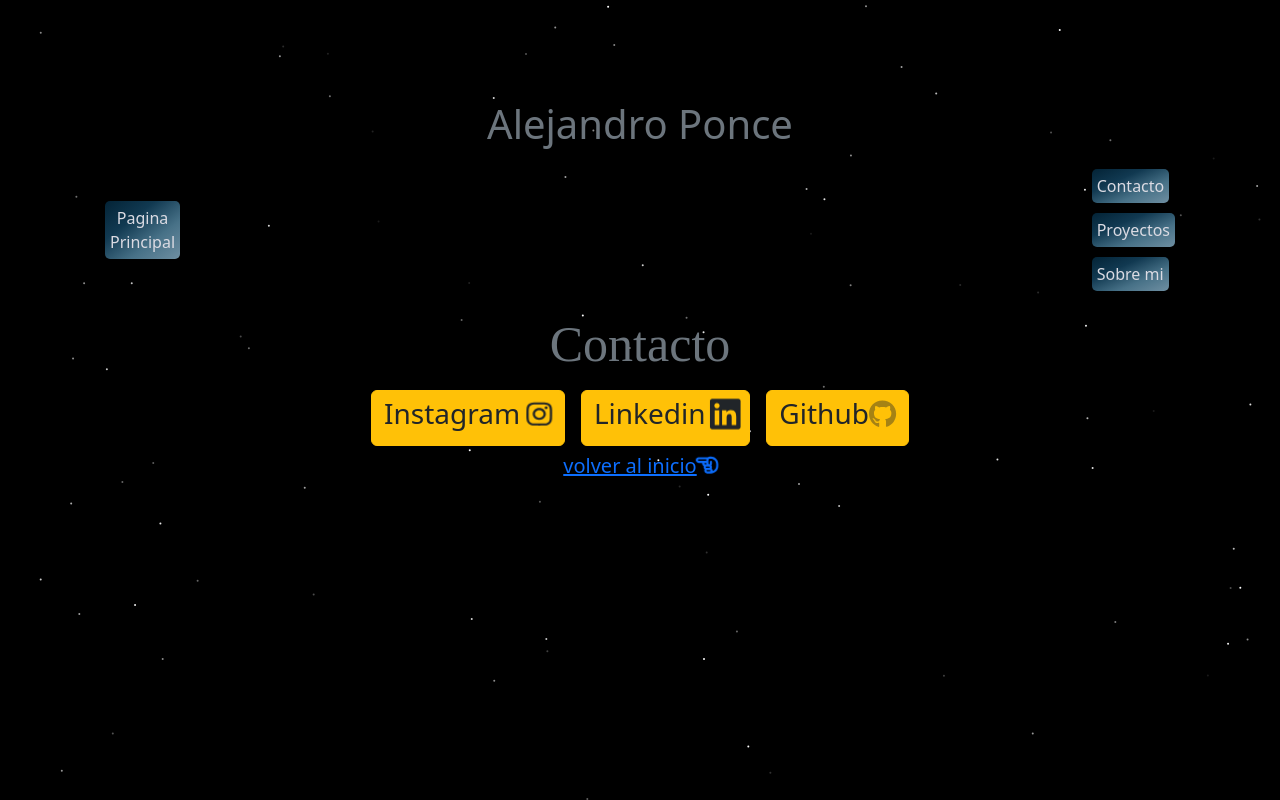
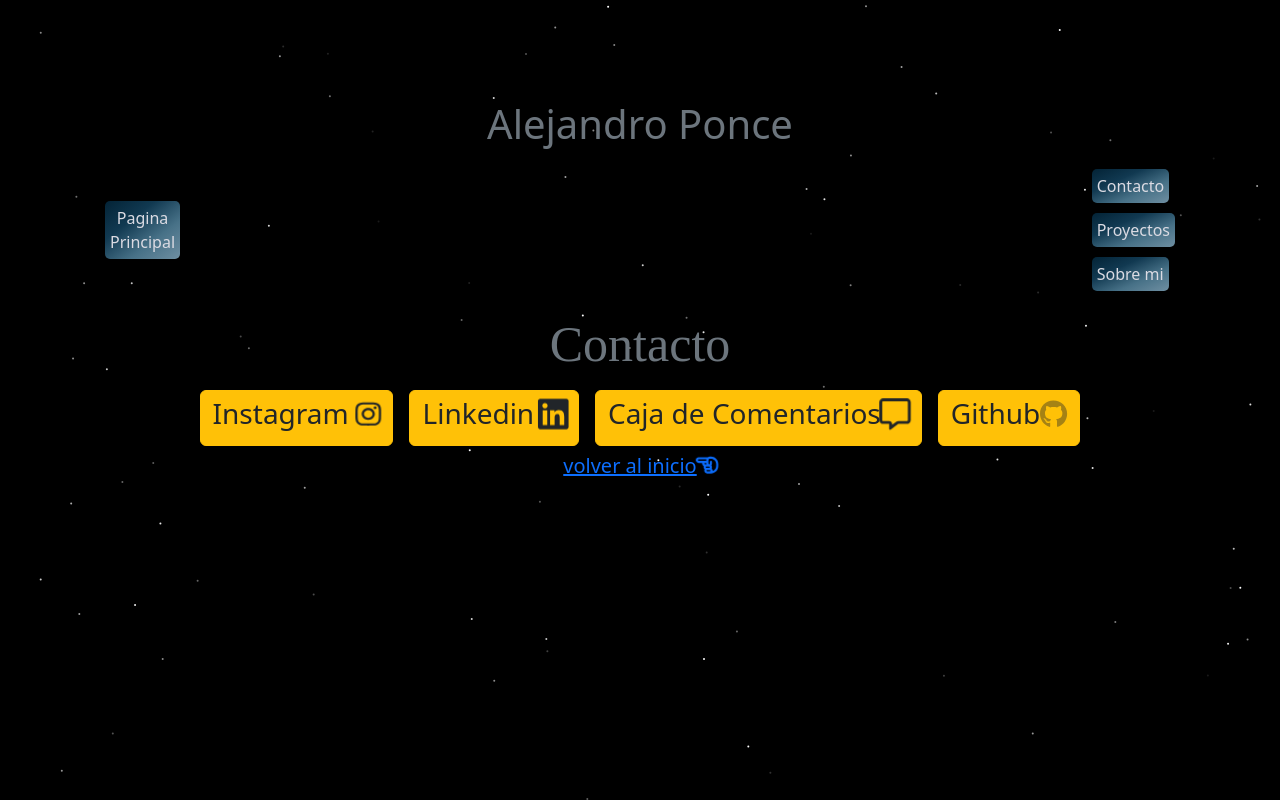
Before and after one commit to alejandroponce00/PortfolioReact, a Next.js app: page /posts/contacto in a window 1280 px wide. Built offline with nearby package versions, Linux system fonts and the light colour scheme; a web font is replaced by a local one.

Commit message:
agregado caja de comentarios

```diff
--- a/package.json
+++ b/package.json
@@ -28,7 +28,8 @@
     "react-dom": "^18",
     "react-tsparticles": "^2.12.2",
     "styled-components": "^6.1.0",
-    "tsparticles": "^2.12.0"
+    "tsparticles": "^2.12.0",
+    "uvcanvas": "^0.2.1"
   },
   "devDependencies": {
     "eslint": "^8",
--- a/src/app/posts/Proyectos/page.jsx
+++ b/src/app/posts/Proyectos/page.jsx
@@ -2,6 +2,7 @@ import React from "react";
 import Cards from "@/app/components/PostCard/Card/card";
 import Deletrea from "@/app/components/texto_animado/page";
 import ParticlesBackground2 from "@/app/components/config2/particlesBackground";
+
 
 async function page() {
   await new Promise((resolve) => setTimeout(resolve, 1000));
--- a/src/app/posts/contacto/page.jsx
+++ b/src/app/posts/contacto/page.jsx
@@ -3,8 +3,9 @@ import Link from 'next/link';
 
 import { FontAwesomeIcon } from '@fortawesome/react-fontawesome';
 import { faLinkedin } from '@fortawesome/free-brands-svg-icons';
+import { faGithub} from '@fortawesome/free-brands-svg-icons';
 import { faInstagram } from '@fortawesome/free-brands-svg-icons';
-import { faGithub } from '@fortawesome/free-brands-svg-icons';
+import { faMessage } from '@fortawesome/free-regular-svg-icons';
 import { faHandPointLeft } from '@fortawesome/free-regular-svg-icons';
 import Deletrea from '@/app/components/texto_animado/page';
 import ParticlesBackground2 from '@/app/components/config2/particlesBackground';
@@ -39,7 +40,15 @@ export default function Page() {
     </a>
   </div>
   <div className="redes">
-    <a href="https://github.com/alejandroponce00?tab=repositories/"
+    <a href="https://comentariosrender-production.up.railway.app/"
+      target="_blank"
+      rel="noopener noreferrer"
+      className="btn btn-warning">
+      <h3 className="text-dark">Caja de Comentarios<FontAwesomeIcon icon={faMessage} beatFade /></h3>
+    </a>
+  </div>
+  <div className="redes">
+    <a href=""
       target="_blank"
       rel="noopener noreferrer"
       className="btn btn-warning">
```
Also changed, not shown: 1 other file (tests, documents, lock files or other folders).
